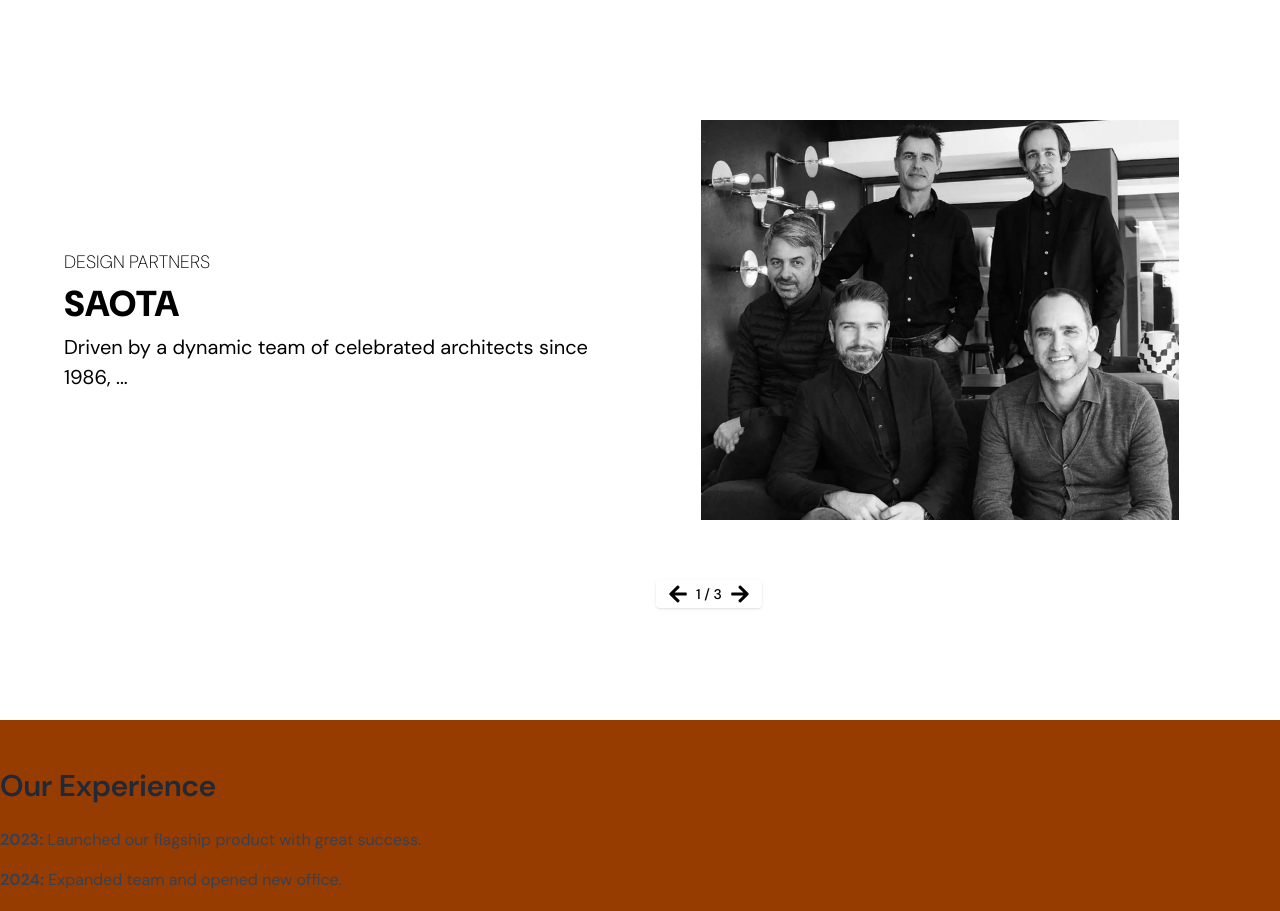
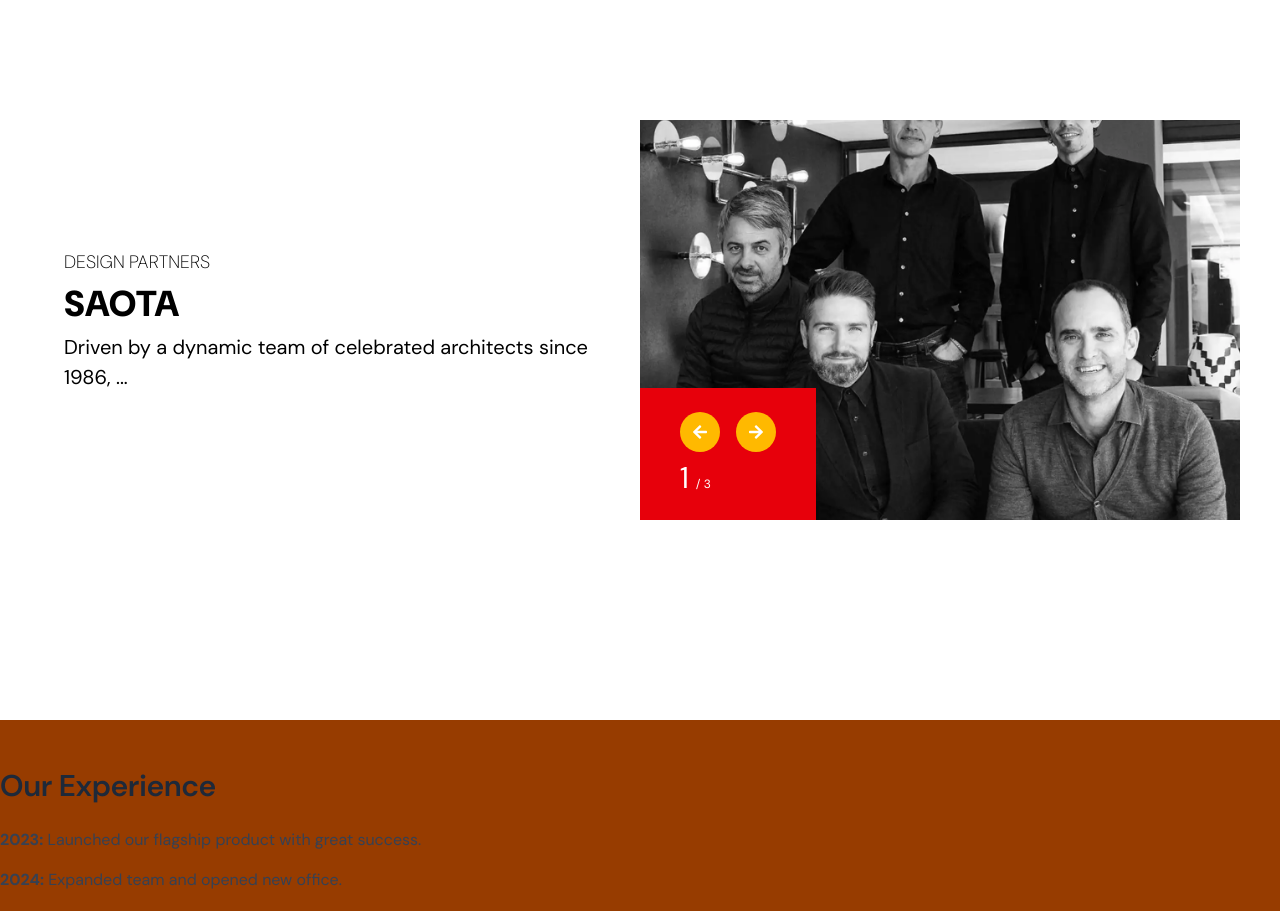
Before and after one commit to engromerbaig/alpago-properties-clone, a Next.js app: page / in a window 1280 px wide. Shown: the part 880-1791 px from the top of the page. Built offline with nearby package versions, Linux system fonts and the light colour scheme.

Commit message:
incosntent arrows

```diff
--- a/src/components/Partners.js
+++ b/src/components/Partners.js
@@ -1,34 +1,49 @@
 'use client';
 
+import { useState, useRef, useEffect } from "react";
 import { Swiper, SwiperSlide } from "swiper/react";
 import { Navigation } from "swiper/modules";
 import "swiper/css";
 import "swiper/css/navigation";
 
-import { useState, useRef } from "react";
 import PARTNERS_DATA from "@/constants/partners";
 import Container from "./Container";
 import Image from "next/image";
 import { FaArrowLeft, FaArrowRight } from "react-icons/fa";
-
 import Heading from "./Heading";
 import BodyText from "./BodyText";
 import { theme } from "@/theme";
-
-const DESIGN_PARTNERS = "DESIGN PARTNERS";
-
 
 export default function Partners() {
   const [activeIndex, setActiveIndex] = useState(0);
   const prevRef = useRef(null);
   const nextRef = useRef(null);
 
+  useEffect(() => {
+    const interval = setInterval(() => {
+      const swiperInstance = document.querySelector(".swiper")?.swiper;
+      if (swiperInstance && prevRef.current && nextRef.current) {
+        swiperInstance.params.navigation.prevEl = prevRef.current;
+        swiperInstance.params.navigation.nextEl = nextRef.current;
+        swiperInstance.navigation.init();
+        swiperInstance.navigation.update();
+        clearInterval(interval);
+      }
+    }, 100);
+  }, []);
+
   return (
     <Container className={`h-screen bg-white ${theme.paddingVertical}`}>
       <div className="flex flex-col md:flex-row h-full">
         {/* Left Text Section */}
         <div className="md:w-1/2 p-6 flex flex-col justify-center">
-        <Heading text="DESIGN PARTNERS"  centered={false} color="text-Gray" fontWeight="font-extralight"  className="text-lg   mb-2" />
+          <Heading
+            text="DESIGN PARTNERS"
+            centered={false}
+            color="text-Gray"
+            fontWeight="font-extralight"
+            className="text-lg mb-2"
+          />
 
           <Heading
             text={PARTNERS_DATA[activeIndex].heading}
@@ -37,7 +52,11 @@ export default function Partners() {
             color="text-black"
           />
 
-        <BodyText text={PARTNERS_DATA[activeIndex].description} centered={false} className="mt-2" />
+          <BodyText
+            text={PARTNERS_DATA[activeIndex].description}
+            centered={false}
+            className="mt-2"
+          />
         </div>
 
         {/* Right Swiper Section */}
@@ -51,19 +70,7 @@ export default function Partners() {
               prevEl: prevRef.current,
               nextEl: nextRef.current,
             }}
-            onSwiper={(swiper) => {
-              // Attach navigation refs after swiper is initialized
-              setTimeout(() => {
-                swiper.params.navigation.prevEl = prevRef.current;
-                swiper.params.navigation.nextEl = nextRef.current;
-                swiper.navigation.init();
-                swiper.navigation.update();
-              });
-            }}
-            onSlideChange={(swiper) => {
-              const realIndex = swiper.realIndex;
-              setActiveIndex(realIndex);
-            }}
+            onSlideChange={(swiper) => setActiveIndex(swiper.realIndex)}
             className="w-full h-[400px]"
           >
             {PARTNERS_DATA.map((member, index) => (
@@ -74,27 +81,37 @@ export default function Partners() {
                     alt={member.heading}
                     fill
                     placeholder="blur"
-                    className="object-contain"
+                    className="object-cover"
                     sizes="(max-width: 768px) 100vw, 50vw"
                     priority={index === 0}
                   />
+
+                  {/* Navigation + Counter */}
+                  {index === activeIndex && (
+                    <div className="absolute bottom-0 left-0 flex flex-col items-start bg-red-600 text-white px-10 py-6 z-10">
+                      <div className="flex items-center gap-4 mb-2">
+                        <button
+                          ref={prevRef}
+                          className="bg-amber-400 h-10 w-10 flex items-center justify-center rounded-full"
+                        >
+                          <FaArrowLeft className="text-white" size={16} />
+                        </button>
+                        <button
+                          ref={nextRef}
+                          className="bg-amber-400 h-10 w-10 flex items-center justify-center rounded-full"
+                        >
+                          <FaArrowRight className="text-white" size={16} />
+                        </button>
+                      </div>
+                      <div className="text-3xl">
+                        {activeIndex + 1} <span className="text-xs">/ {PARTNERS_DATA.length}</span>
+                      </div>
+                    </div>
+                  )}
                 </div>
               </SwiperSlide>
             ))}
           </Swiper>
-
-          {/* Custom Navigation Arrows */}
-          <div className="absolute bottom-4 left-4 flex items-center bg-white px-3 py-1 rounded shadow z-10">
-            <button ref={prevRef}>
-              <FaArrowLeft className="text-black cursor-pointer mr-2" size={20} />
-            </button>
-            <span className="text-sm font-medium text-black">
-              {activeIndex + 1} / {PARTNERS_DATA.length}
-            </span>
-            <button ref={nextRef}>
-              <FaArrowRight className="text-black cursor-pointer ml-2" size={20} />
-            </button>
-          </div>
         </div>
       </div>
     </Container>
```
Lines whose indentation alone changed are shown as unchanged.
